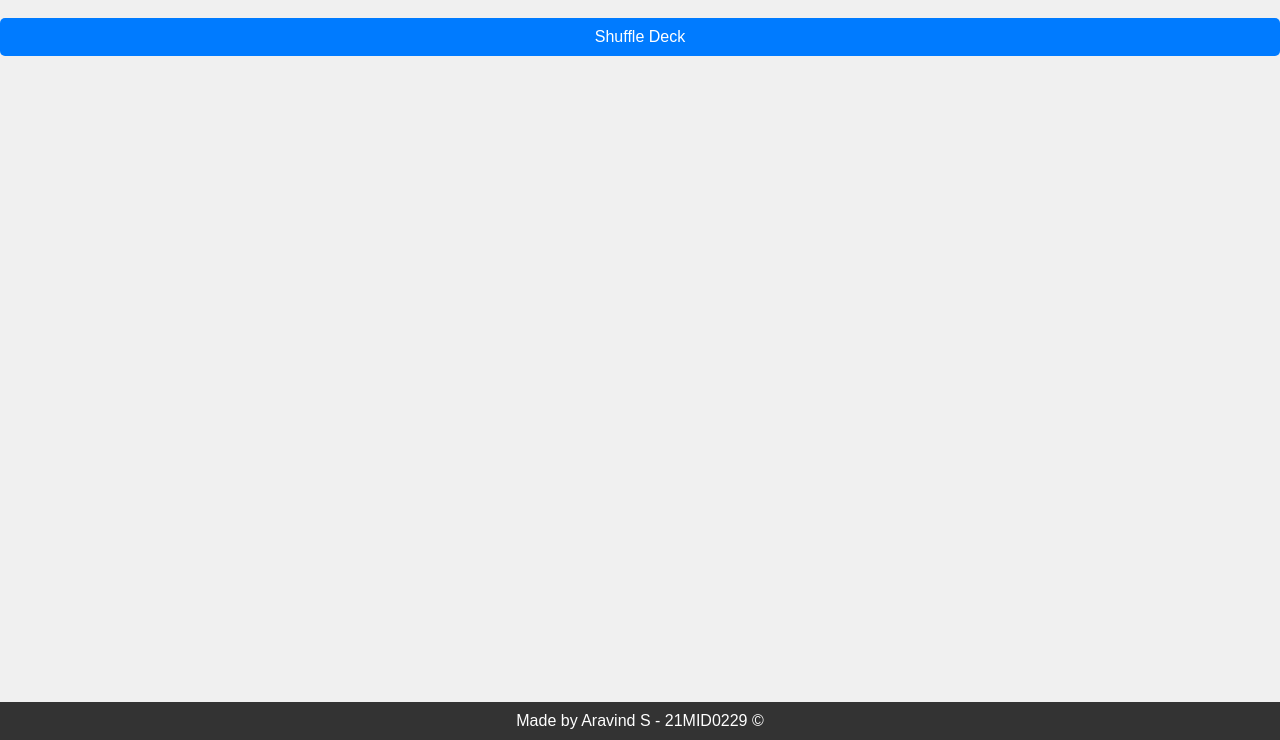
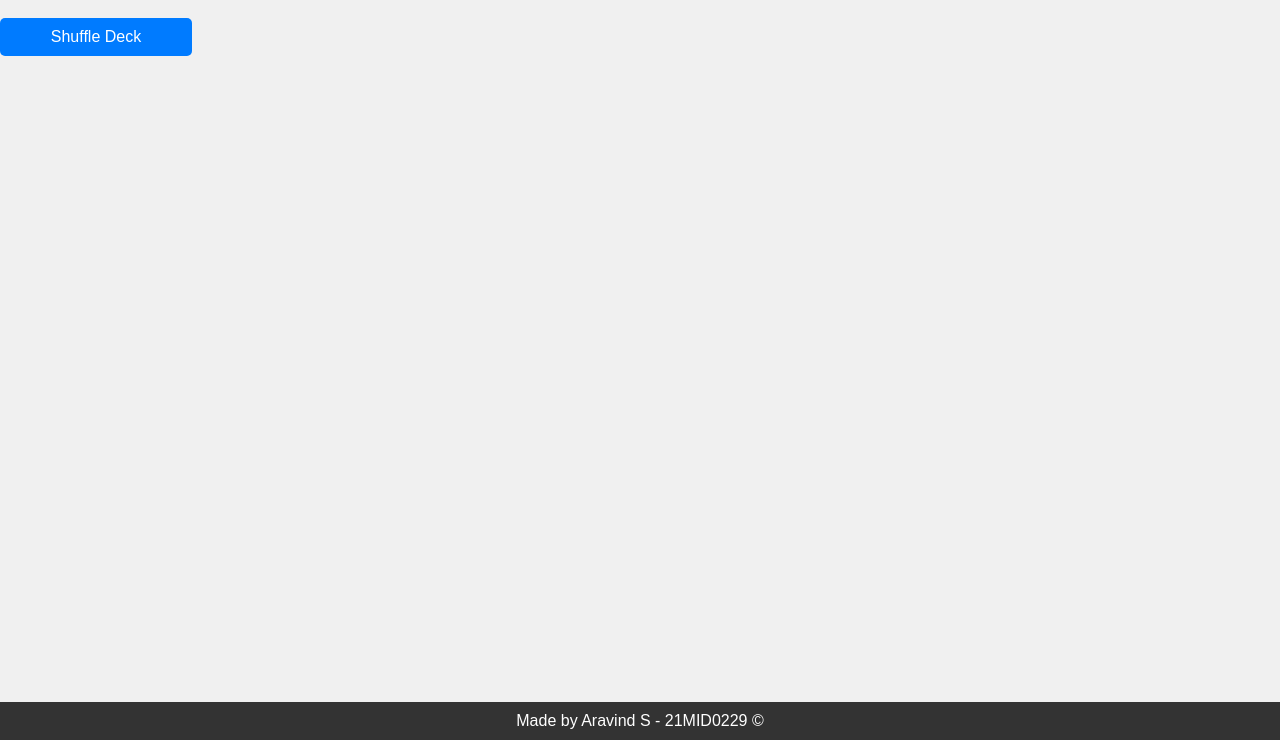
Before and after one commit to Arvnd147/Card-Shuffle, a plain HTML site: page index.html in a window 1280 px wide. Shown: the part 60-800 px from the top of the page. Drawn offline with Linux system fonts and the light colour scheme.

Commit message:
CSS file update -2

```diff
--- a/styles.css
+++ b/styles.css
@@ -13,14 +13,16 @@ h1 {
 }
 
 button {
-    padding: 10px 20px; /* Adjust the padding as needed */
+    padding: 10px 20px;
+    width: 15%;
     font-size: 16px;
     background-color: #007BFF;
     color: #fff;
     border: none;
     border-radius: 5px;
     cursor: pointer;
-    display: inline-block; /* Added to reduce button width */
+    display: inline-block;
+    text-align: center;
 }
 
 button:hover {
```
